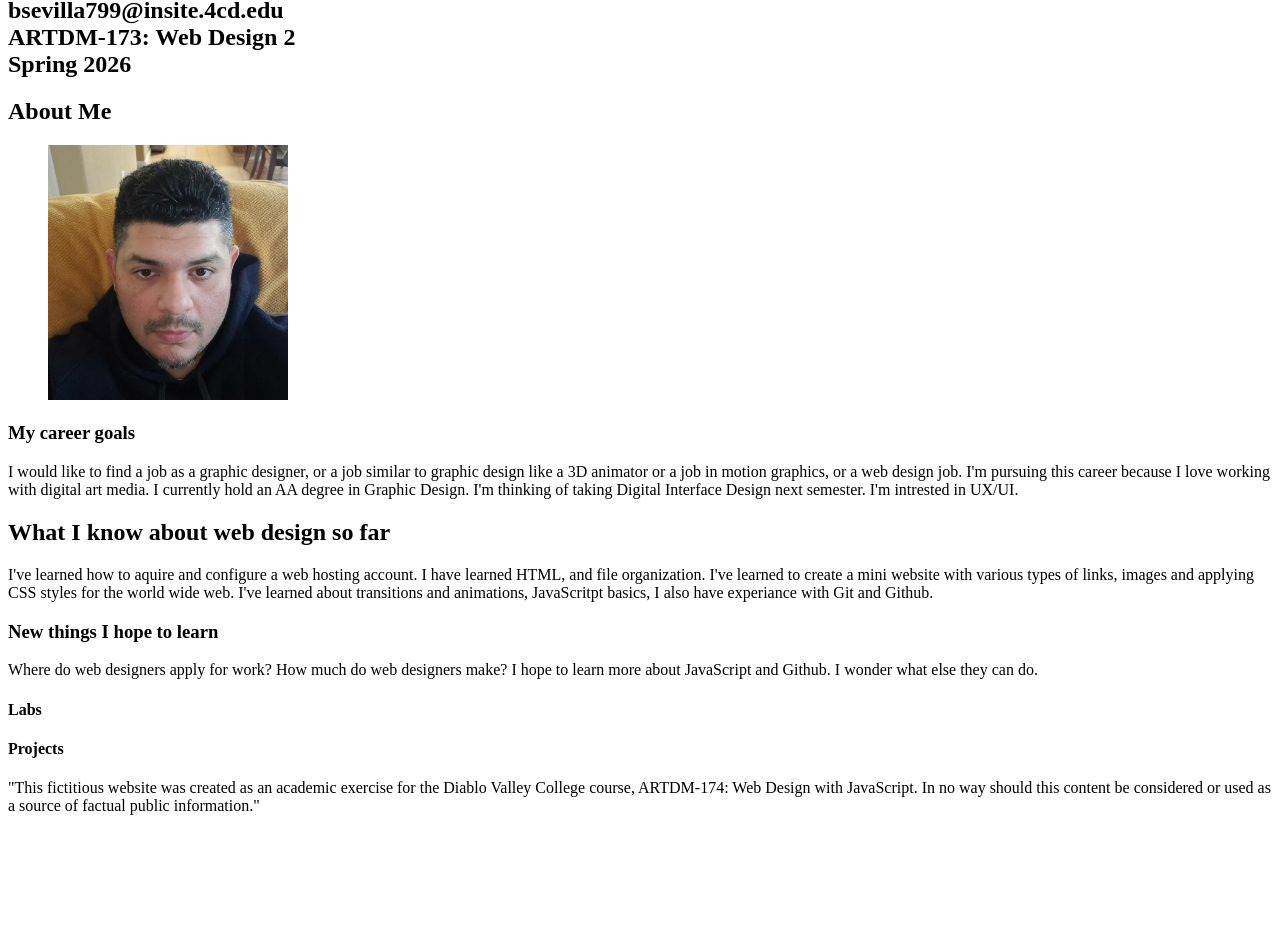
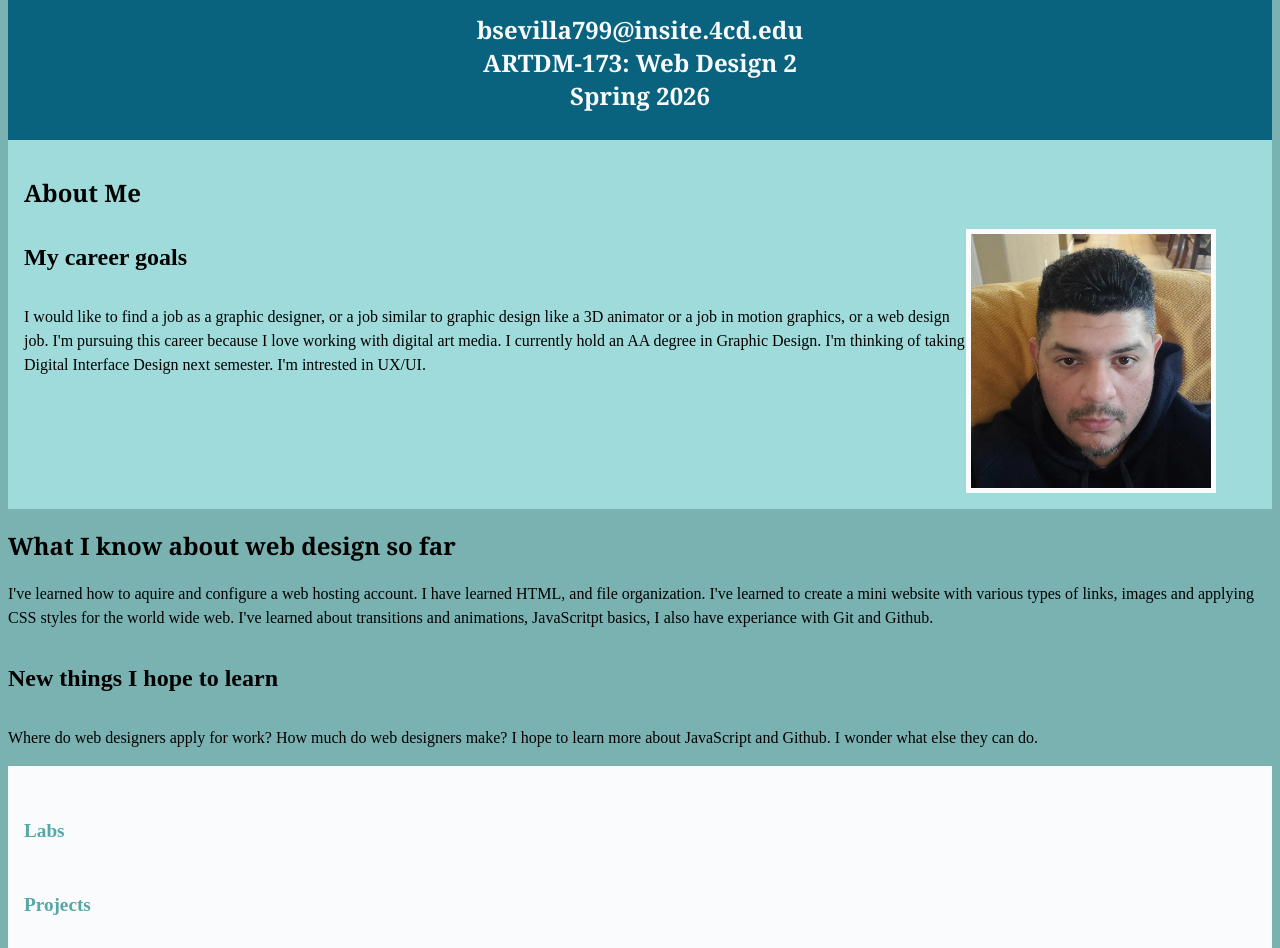
Before and after one commit to bryan174-web/homework2, a plain HTML site: page index.html in a window 1280 px wide. Shown: the part 83-1031 px from the top of the page. Before the commit the page ends 914 px from the top, so only its background shows below. Drawn offline with Linux system fonts and the light colour scheme.

Commit message:
css added

```diff
--- /dev/null
+++ b/css/styles.css
@@ -0,0 +1,64 @@
+
+/* Student Name: Bryan Sevilla
+Assignment Name: Homework2: Git/Github Repository
+Date: 2/15/2026 */
+
+body{
+    background-color:#7AB2B2 ;
+    /*If I have time I will change all the colors into a fall style colors*/
+}
+header{background-color:#09637E ;
+    color:#F9FBFC;   /*text for the header*/
+    text-align: center;
+    padding:.5rem;
+
+}
+section{
+    padding:1em;
+    background-color: #F9FBFC;
+}
+article{
+    padding:1em;
+    background-color: rgb(160,219,219);
+    overflow: auto;
+}
+footer{
+
+    background-color:#09637E ;
+    color:#F9FBFC;
+    padding:1em;
+}   /*I like the almost white text*/
+h2{
+
+    font-weight: bold;
+    font-family:Georgia, 'Times New Roman', Times, serif;
+
+
+}
+h3{
+    font-size:1.5em;
+    font-weight: bold;
+    line-height: 2em;
+}
+h4{
+    font-size: 1.2em;
+    color:#56A7A7;
+    font-weight: bolder;
+    line-height: 1.5em;
+    display: block;
+    padding:.5em 0;
+
+}  /*I like the color*/
+p{
+    line-height:1.5em;
+}
+img{
+    float: right;
+}
+/*I like the colors I'm using. spring colors according to Color Hunt.co */
+a:hover {
+    color:#56A7A7;
+}  /* I wanted to do something whith the links, nice color on hover*/
+img{
+    border:5px solid #F9FBFC;
+}
--- a/index.html
+++ b/index.html
@@ -9,6 +9,7 @@ Date: 2/13/2026
 
 <head>
   <title>Homework 2</title>
+   <link rel="stylesheet" type="text/css" href="css/styles.css">
   </head>
   <header>
     <h1> Bryan Sevilla</h1>
@@ -48,7 +49,7 @@ Date: 2/13/2026
 <h4>Projects</h4>
 </section>
 <footer>
-  <p>"This fictitious website was created as an academic exercise for the Diablo Valley College course, ARTDM-174: Web Design with JavaScript.
+  <p>"This fictitious website was created as an academic exercise for the Diablo Valley College course, ARTDM-173: Web Design 2.
      In no way should this content be considered or used as a source of factual public information."</p>
 </footer>
 
```
